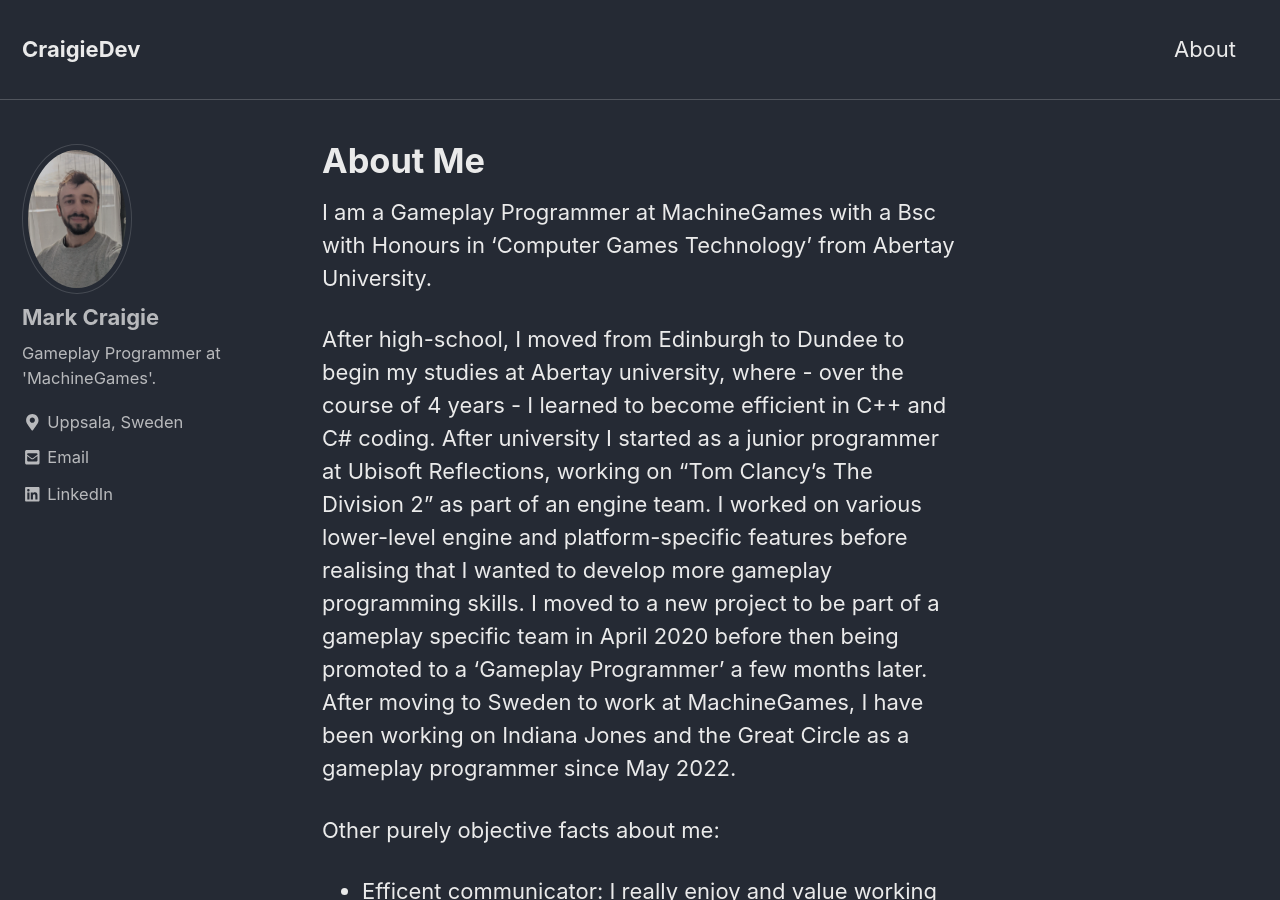
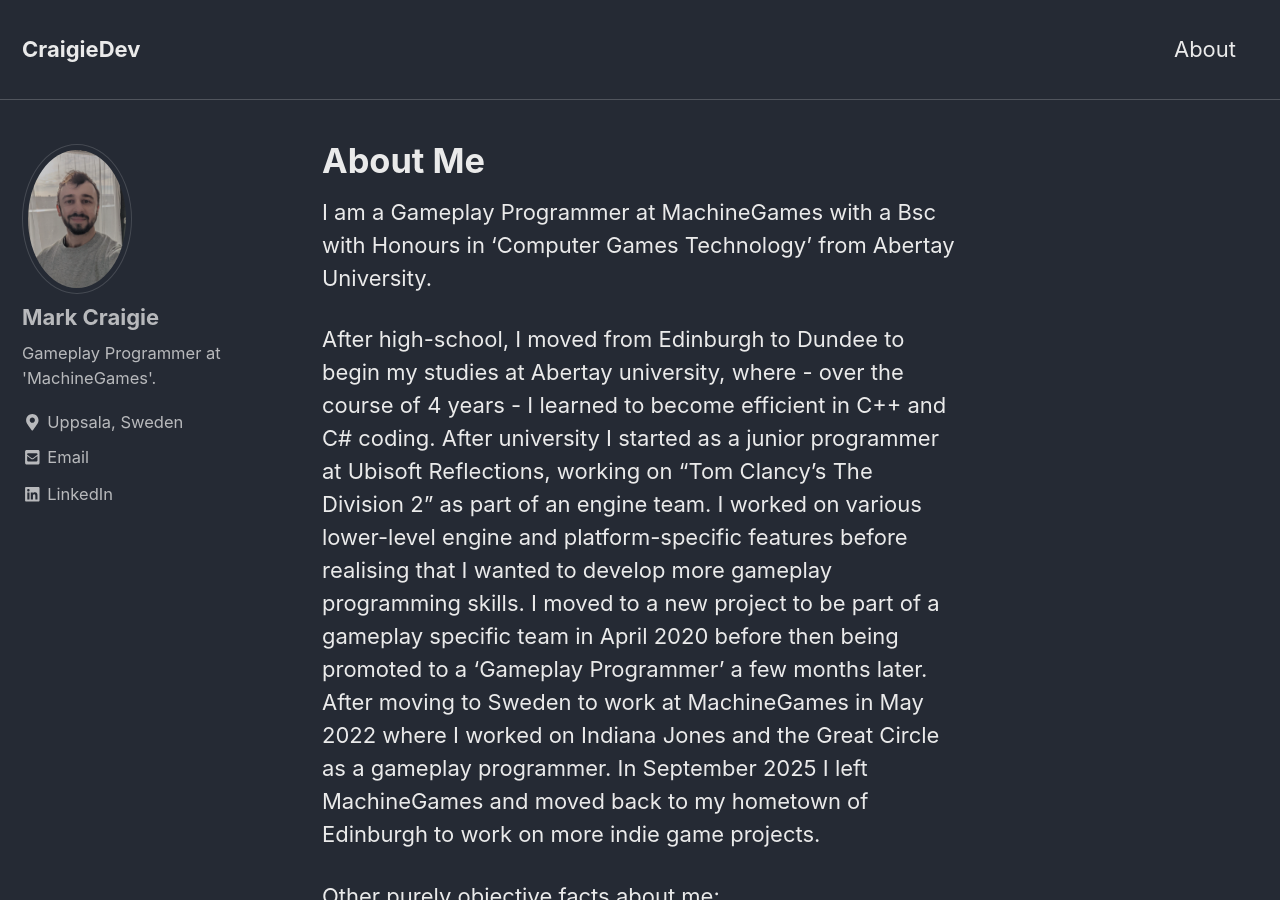
Before and after one commit to LeSmurk/CraigieDev, a Jekyll site: the page built from _pages/about.md, in a window 1280 px wide and 900 px high. Built offline with Jekyll 4.4.1, drawn with Linux system fonts in a browser that asks for light colours; nearby versions of some CDN libraries.

Commit message:
Update about.md

```diff
--- a/_pages/about.md
+++ b/_pages/about.md
@@ -6,7 +6,7 @@ excerpt: "Minimal Mistakes is a flexible two-column Jekyll theme."
 
 I am a Gameplay Programmer at MachineGames with a Bsc with Honours in 'Computer Games Technology' from Abertay University.
 
-After high-school, I moved from Edinburgh to Dundee to begin my studies at Abertay university, where - over the course of 4 years - I learned to become efficient in C++ and C# coding. After university I started as a junior programmer at Ubisoft Reflections, working on "Tom Clancy's The Division 2" as part of an engine team. I worked on various lower-level engine and platform-specific features before realising that I wanted to develop more gameplay programming skills. I moved to a new project to be part of a gameplay specific team in April 2020 before then being promoted to a 'Gameplay Programmer' a few months later. After moving to Sweden to work at MachineGames, I have been working on Indiana Jones and the Great Circle as a gameplay programmer since May 2022.
+After high-school, I moved from Edinburgh to Dundee to begin my studies at Abertay university, where - over the course of 4 years - I learned to become efficient in C++ and C# coding. After university I started as a junior programmer at Ubisoft Reflections, working on "Tom Clancy's The Division 2" as part of an engine team. I worked on various lower-level engine and platform-specific features before realising that I wanted to develop more gameplay programming skills. I moved to a new project to be part of a gameplay specific team in April 2020 before then being promoted to a 'Gameplay Programmer' a few months later. After moving to Sweden to work at MachineGames in May 2022 where I worked on Indiana Jones and the Great Circle as a gameplay programmer. In September 2025 I left MachineGames and moved back to my hometown of Edinburgh to work on more indie game projects.
 
 Other purely objective facts about me:
 - Efficent communicator: I really enjoy and value working as part of a multi-disciplinary team
```
